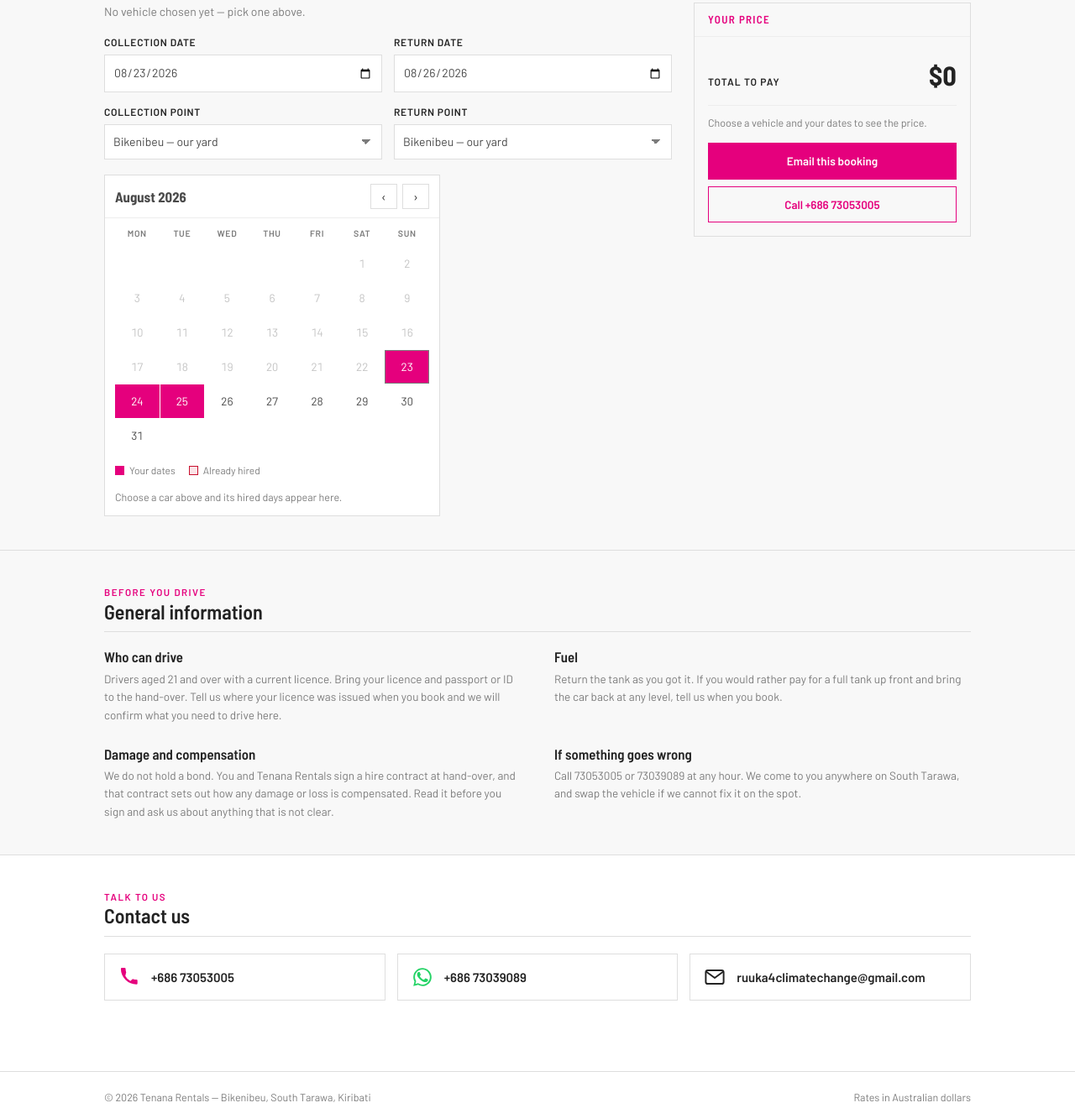
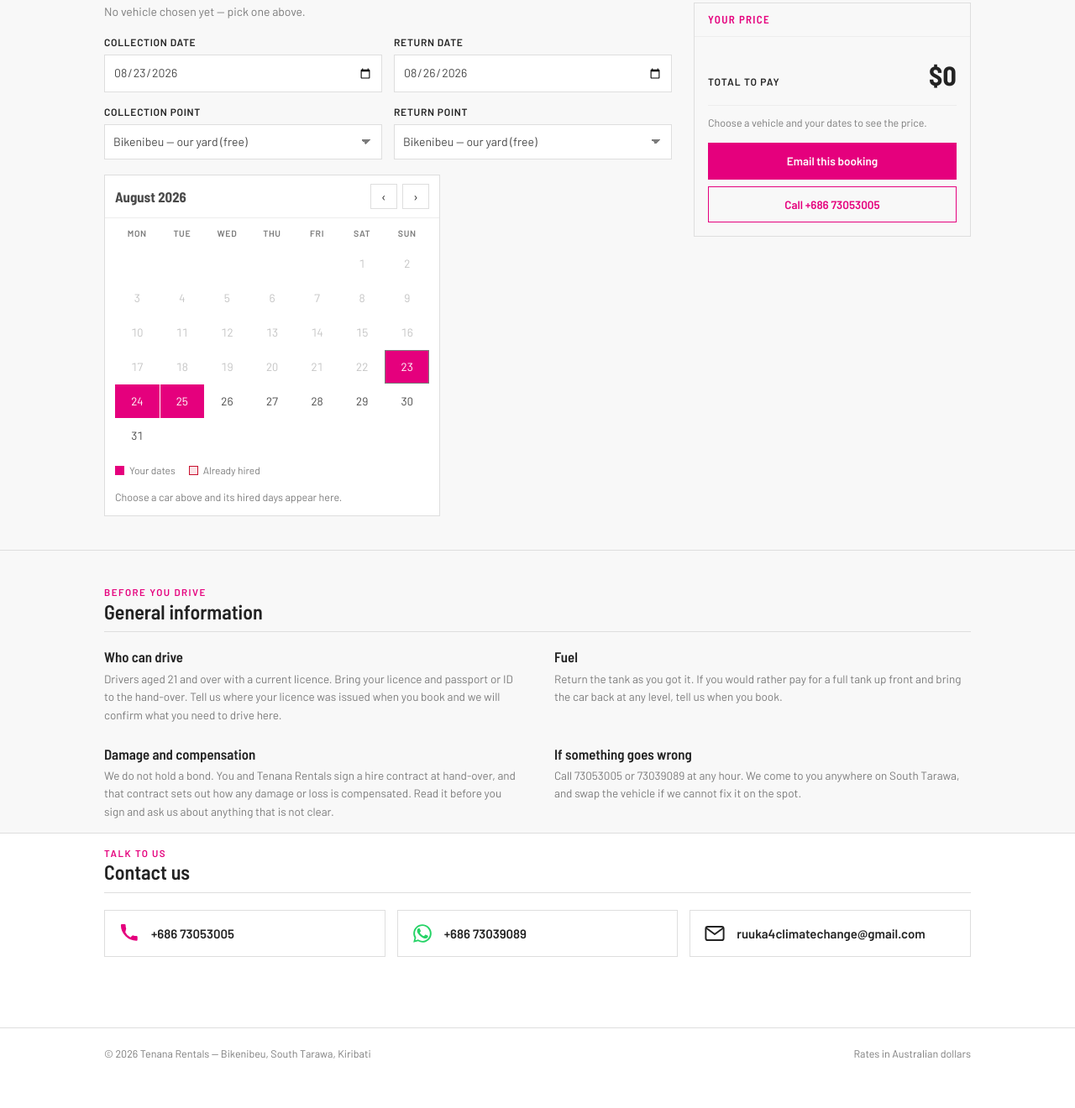
Before and after one commit to dsc26support-beep/carrentals, a plain HTML site: page index.html in a window 1280 px wide. Shown: the part 1202-2522 px from the top of the page at 84% size. After the commit the page ends 2487 px from the top, so only its background shows below. Drawn offline with Linux system fonts and the light colour scheme.

Commit message:
Simplify hand-over points, and close the gap between the last two sections (#23)
* Give the booking popup three 3D finishes on rotation

The popup was a flat white card. It now ships in three looks and a device
rotates through them across visits (1 -> 2 -> 3 -> 1, remembered in
localStorage, random where storage is walled off):

1. Frosted glass — backdrop blur, magenta glow under the corners, circular
   glass discs behind the logos. Held at ~90% white rather than properly
   see-through so the Gilbertese heading stays readable in full sun.
2. Raised card — magenta crown, three stacked shadows for real elevation,
   badges floating above tiles floating above the card, tiles that press down.
3. Tilted card — opens on a perspective rotation and keeps a shallow tilt;
   heading and shortcuts sit on a nearer Z plane so they are in front of the
   surface, with a sheen that sweeps once as it lands.

?pop=1|2|3 on the address pins a finish and opens it on load so the owner can
compare the three; it leaves the rotation alone.

Two traps worth naming: .pop-3 must not clip its overflow (that flattens
preserve-3d) and the open animations fill backwards, not forwards, or the
finished animation outranks the :active press styles.

Wording, links and the once-per-visit behaviour are unchanged.

Co-Authored-By: Claude Opus 5 <noreply@anthropic.com>
Claude-Session: https://claude.ai/code/session_014r5iCriDv74gJ7cteCjnbW

* Simplify hand-over points, and close the gap between the last two sections

Collection and return is now three choices, not six. Betio, Bairiki and Ambo
are gone; the Bikenibeu yard is the default and is labelled "(free)" rather
than left bare, so the free option reads as free instead of as unpriced; and
coming to you costs $20 either way — Bonriki Airport moves from $15 to $20 to
match your hotel or house.

The two closing sections sat 81px apart because each band carried 40px of
padding and both dropdowns are collapsed, leaving a wide empty strip. Trimming
the facing edges to 14px puts them at 29px, so they read as one list.

Co-Authored-By: Claude Opus 5 <noreply@anthropic.com>
Claude-Session: https://claude.ai/code/session_014r5iCriDv74gJ7cteCjnbW

---------

Co-authored-by: Claude <noreply@anthropic.com>

```diff
--- a/index.html
+++ b/index.html
@@ -296,6 +296,11 @@ section[id], .vehicle[id] { scroll-margin-top: 58px; }
 .band { margin-top: 54px; padding-block: 40px; border-top: 1px solid var(--line); background: var(--white); }
 .band.grey { background: var(--panel); }
 .band + .band { margin-top: 0; }
+/* The two closing sections are a pair of collapsed rows, so the usual 40px of
+   band padding left a wide empty strip between them. Trim the facing edges and
+   they read as one list. */
+#general { padding-bottom: 14px; }
+#contact { padding-top: 14px; }
 .band h2 {
   font-size: 1.5rem; font-weight: 600; color: var(--head);
   padding-bottom: 10px; border-bottom: 1px solid var(--line); margin-bottom: 20px;
@@ -932,12 +937,12 @@ input:hover, select:hover { border-color: var(--muted); }
       specs: ["5 passengers", "Air-conditioning", "Petrol", "Same $60 a day"] }
   ];
 
+  /* Collection and return. The yard is the default and costs nothing; anywhere
+     we come to you is $20. `fee: 0` is shown as "(free)" rather than left bare,
+     so the free choice reads as free instead of as an unpriced one. */
   var LOCATIONS = [
-    { id: "yard",    label: "Bikenibeu — our yard",              fee: 0 },
-    { id: "betio",   label: "Betio",                             fee: 0 },
-    { id: "bairiki", label: "Bairiki",                           fee: 0 },
-    { id: "ambo",    label: "Ambo / Ambo Lagoon",                fee: 0 },
-    { id: "airport", label: "Bonriki Airport — we meet you",     fee: 15 },
+    { id: "yard",    label: "Bikenibeu — our yard",               fee: 0 },
+    { id: "airport", label: "Bonriki Airport — we meet you",      fee: 20 },
     { id: "other",   label: "Your hotel or house (South Tarawa)", fee: 20 }
   ];
 
@@ -1417,7 +1422,7 @@ input:hover, select:hover { border-color: var(--muted); }
 
   function renderLocations() {
     var opts = LOCATIONS.map(function (l) {
-      return '<option value="' + l.id + '">' + l.label + (l.fee ? " (+" + money(l.fee) + ")" : "") + "</option>";
+      return '<option value="' + l.id + '">' + l.label + (l.fee ? " (+" + money(l.fee) + ")" : " (free)") + "</option>";
     }).join("");
     $("l-from").innerHTML = opts;
     $("l-to").innerHTML = opts;
```
Also changed, not shown: src/page.html (+11 -6 lines), README.md.
